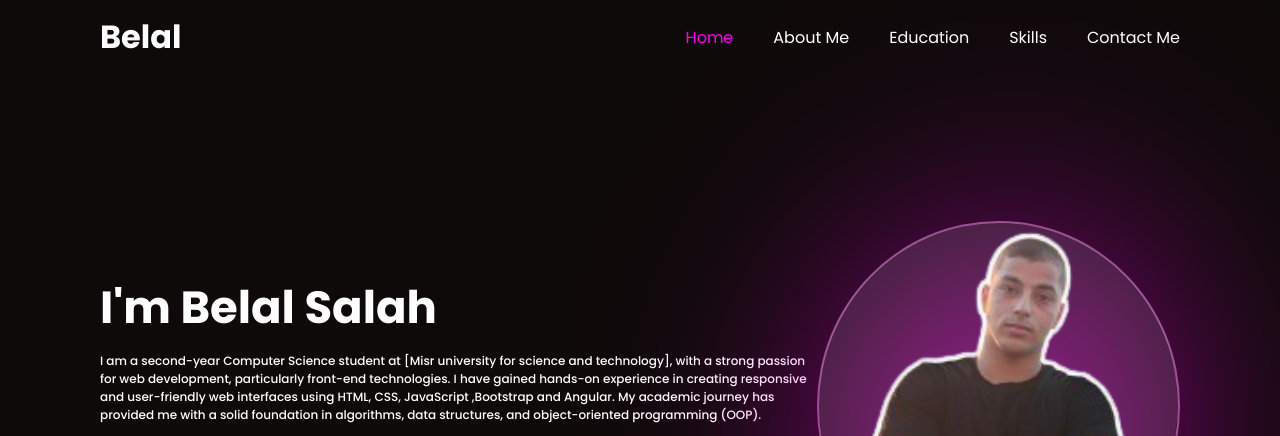
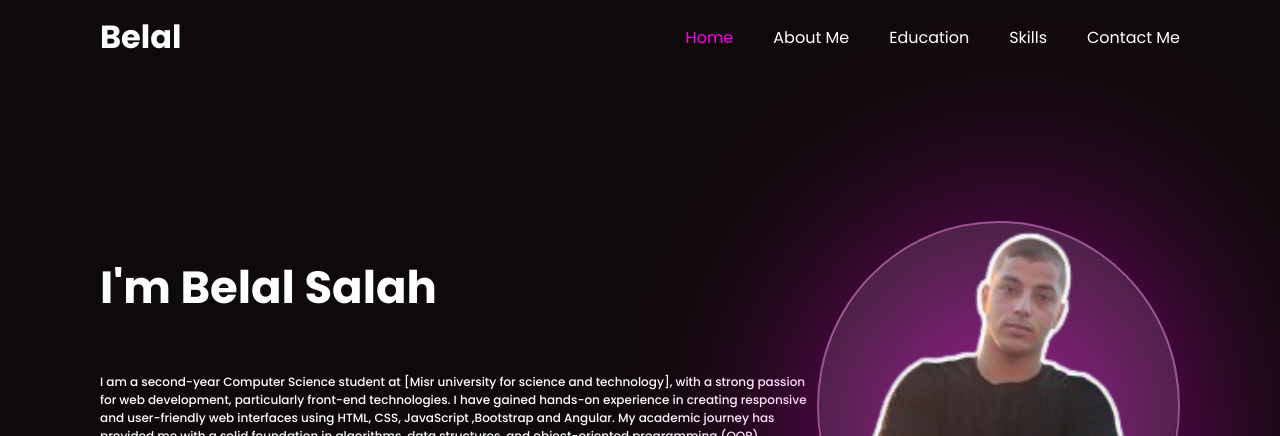
Before and after one commit to belal-Salah1/My-Portfoilo, a website: page index.html in a window 1280 px wide. Shown: the top 436 px of the page. Drawn offline with nearby package versions, Linux system fonts and the light colour scheme.

Commit message:
handle layout shifting in job title

```diff
--- a/style.css
+++ b/style.css
@@ -185,6 +185,7 @@ img {
       }
       h2 {
         font-size: 31px;
+        height: 31px;
         margin-bottom: 10px;
         color: var(--main-color);
       }
@@ -265,6 +266,18 @@ img {
     img {
       height: 100%;
       width: 100%;
+    }
+  }
+}
+@media screen and (min-width: 767px){
+  .landing{
+    .content{
+      .text{
+        h2{
+          margin-bottom: 20px;
+          transform: translateY(-5px);
+        }
+      }
     }
   }
 }
```
